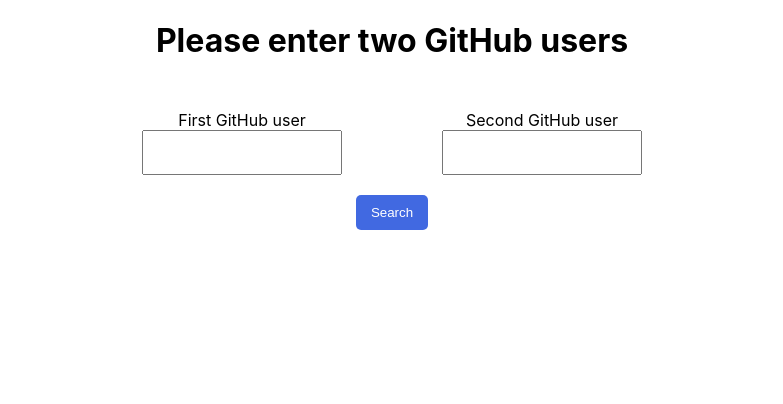
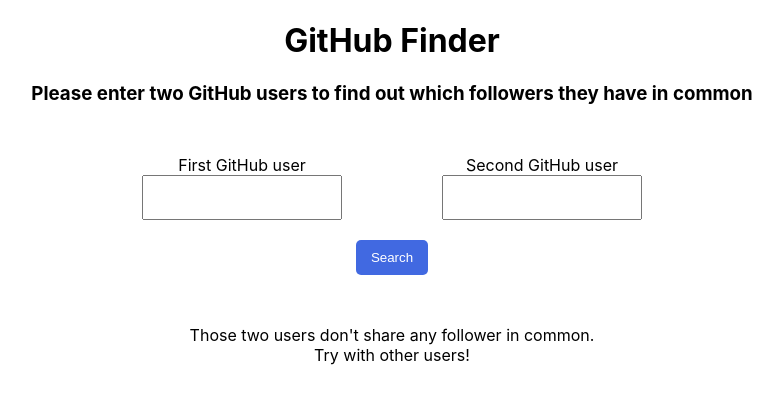
Before and after one commit to jatanassian/github-followers-comparator, a React (Create React App) app: page / in a window 1280 px wide. Shown: the top 404 px of the page, without its empty margins (248-1031 px from the left). Built offline with nearby package versions, Linux system fonts and the light colour scheme.

Commit message:
handle no common followers

```diff
--- a/src/App.js
+++ b/src/App.js
@@ -56,9 +56,20 @@
 
   return (
     <div className="App">
-      <h1>Please enter two GitHub users</h1>
+      <h1>GitHub Finder</h1>
+      <h3>
+        Please enter two GitHub users to find out which followers they have in
+        common
+      </h3>
       <SearchBox handleSubmit={handleSubmit} />
-      <FollowersList followers={commonFollowers} />
+      {commonFollowers && commonFollowers.length === 0 ? (
+        <p>
+          Those two users don't share any follower in common. <br /> Try with
+          other users!
+        </p>
+      ) : (
+        <FollowersList followers={commonFollowers} />
+      )}
     </div>
   );
 }
```
